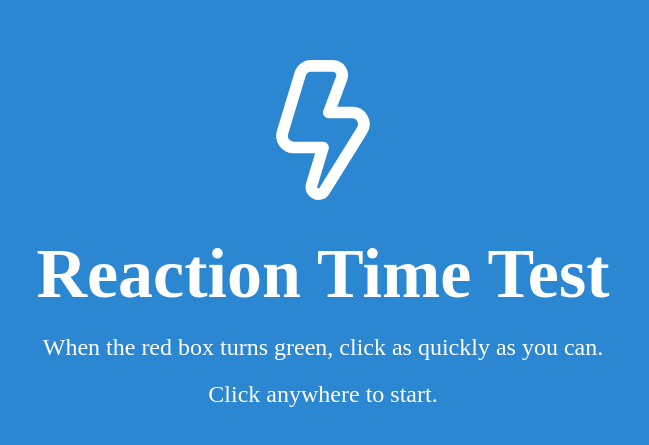
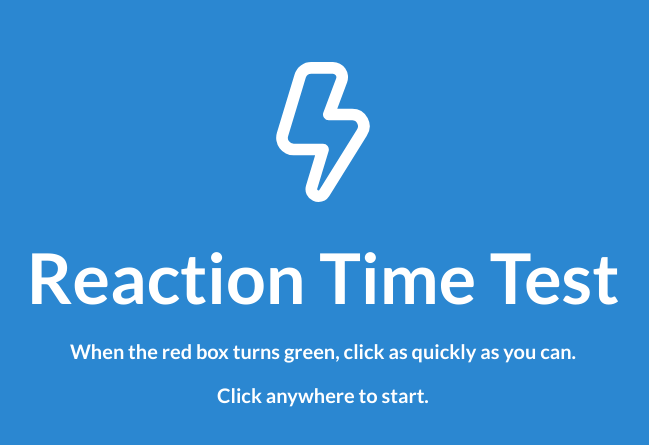
Before and after one commit to yassinejoundi/reactiontime, a Nuxt app: page / in a window 1280 px wide. Shown: the part 171-616 px from the top of the page, without its empty margins (317-966 px from the left). Built offline with nearby package versions, Linux system fonts and the light colour scheme.

Commit message:
change the font

```diff
--- a/app.vue
+++ b/app.vue
@@ -77,7 +77,7 @@ const startNextRound = () => {
 const showFinalScreen = () => {
   averageReactionTime =
     reactionTimes.value.reduce((a, b) => a + b, 0) / reactionTimes.value.length
-  averageReactionTime = averageReactionTime.toFixed(2)
+  averageReactionTime = averageReactionTime.toFixed(0)
   currentScreen.value = "FinalScreen"
 }
 
--- a/assets/css/main.css
+++ b/assets/css/main.css
@@ -5,10 +5,16 @@
   --green-color: #4bdb6a;
 }
 
+@font-face {
+  font-family: "Lato Bold";
+  src: url(fonts/Lato-Bold.ttf);
+}
+
 * {
   margin: 0;
   padding: 0;
   font-weight: 400;
+  font-family: "Lato Bold";
   outline: 0;
   -moz-box-sizing: border-box;
   box-sizing: border-box;
@@ -64,7 +70,7 @@
 }
 
 .componentSubline {
-  font-size: 24px;
+  font-size: 20px;
   color: var(--content-color);
   padding: 10px 20px;
 }
```
Also changed, not shown: assets/css/fonts/Lato-Bold.ttf (added).
